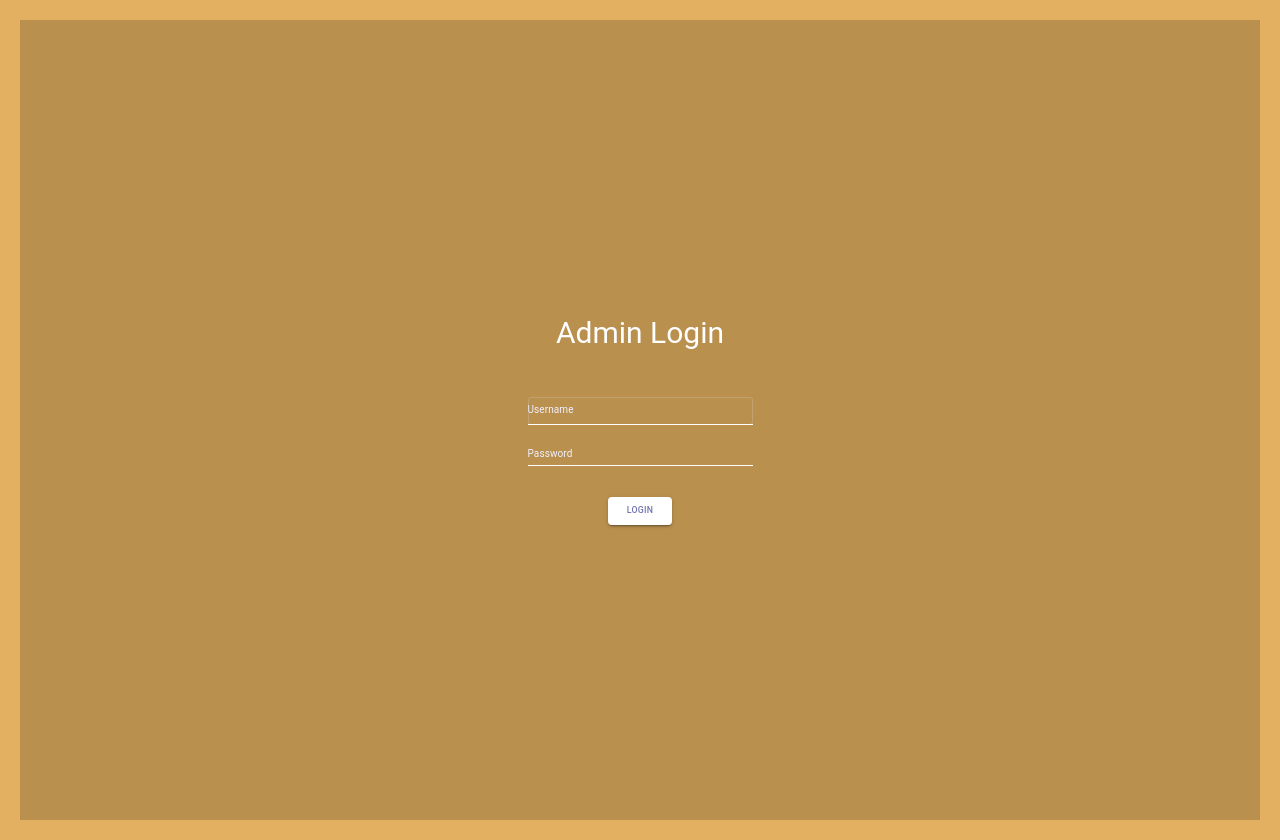
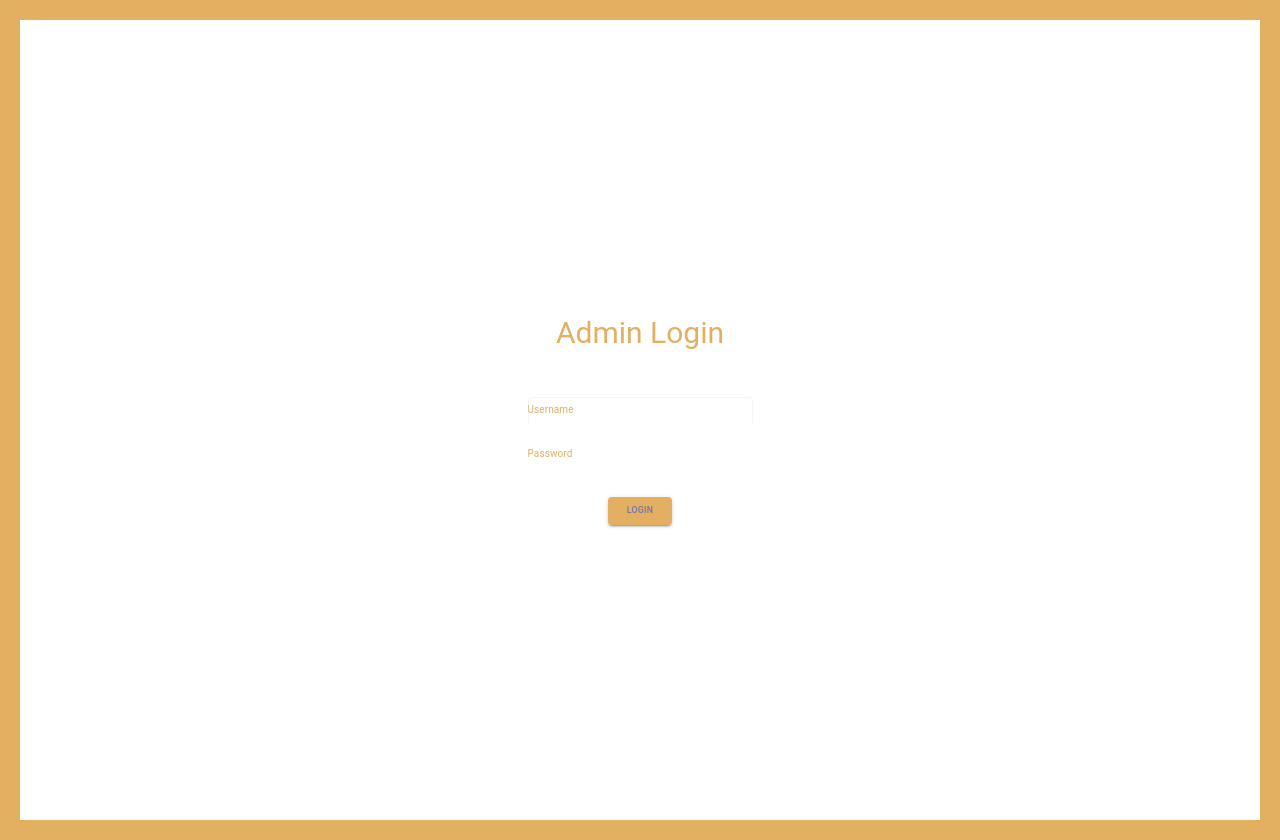
Before and after one commit to NoahVandy/RAAD, a React (Create React App) app: page /admin/login in a window 1280 px wide. Built offline with nearby package versions, Linux system fonts and the light colour scheme.

Commit message:
made changes to admin styles

```diff
--- a/src/components/Admin/components/Login/view.js
+++ b/src/components/Admin/components/Login/view.js
@@ -4,7 +4,7 @@ import { makeStyles, Typography, TextField, Button } from '@material-ui/core';
 
 const useStyles = makeStyles({
   container: {
-    backgroundColor: '#b9904e',
+    backgroundColor: '#fff',
     display: 'flex',
     flexDirection: 'column',
     alignItems: 'center',
@@ -17,25 +17,28 @@ const useStyles = makeStyles({
   loginInput: {
     minWidth: 225,
     '& label.Mui-focused': {
-      color: '#F1F0FF',
+      color: '#e2b060',
     },
     '& .MuiInput-underline:after': {
       borderBottomColor: 'white',
     },
     '& label': {
-      color: '#F1F0FF',
+      color: '#e2b060',
     },
     '& .MuiInput-underline:before': {
       borderBottomColor: 'white',
     },
     '& .MuiInputBase-input': {
-      color: '#F1F0FF',
+      color: '#e2b060',
       backgroundColor: 'transparent'
     },
-    color: '#F1F0FF'
+    color: '#e2b060'
+  },
+  loginTitle: {
+    color: '#e2b060'
   },
   button: {
-    backgroundColor: '#fff',
+    backgroundColor: '#e2b060',
     color: '#7373AF'
   }
 });
@@ -50,7 +53,7 @@ export default function LoginView({
   return (
     <div className="App">
       <header className={classes.container}>
-        <Typography variant='h3'>
+        <Typography variant='h3' className={classes.loginTitle}>
           Admin Login
         </Typography>
         <br />
--- a/src/components/Admin/components/NewProduct/view.js
+++ b/src/components/Admin/components/NewProduct/view.js
@@ -4,49 +4,54 @@ import { makeStyles, Typography, TextField, Button } from '@material-ui/core';
 
 const useStyles = makeStyles((theme) => ({
   title: {
-    height: 32
+    height: 32,
+    color: '#e2b060',
+    marginBottom: 20
   },
   form: {
-    background: '#b9904e',
+    background: '#fff',
     display: 'flex',
     flexDirection: 'column',
     alignItems: 'center',
     justifyContent: 'flex-start',
     padding: 50,
     borderRadius: 10,
-    width: 'auto',
+    width: '75%',
+    marginLeft: 'auto',
+    marginRight: 'auto',
     // (4% = footer) + (64px = Search Bar) + (10px = Search Bar margin) + (32px = title) + (40px = margin) + (14px extra)
     height: "calc(96% - 160px)",
     margin: 20
   },
   input: {
+    borderBottom: 'solid 1px #e2b060',
     width: '75%',
     maxWidth: 500,
     minWidth: 100,
     marginBottom: 25,
     overflow: 'hidden',
-    color: 'white',
+    color: '#e2b060',
     '& .MuiInputBase-input': {
-      color: 'white',
+      color: '#e2b060',
       fontSize: 'calc(5px + 2vmin)',
     },
     '& label': {
-      color: 'white',
+      color: '#e2b060',
       fontSize: 'calc(2vmin)',
     },
     '& .MuiInput-underline:before': {
-      borderBottomColor: 'white',
+      borderBottomColor: '#e2b060',
     },
     '& label.Mui-focused': {
-      color: 'rgb(214, 214, 214)',
+      color: '#f0ba64',
     },
     '& .MuiInput-underline:after': {
-      borderBottomColor: 'rgb(214, 214, 214)',
+      borderBottomColor: '#f0ba64',
     },
   },
   button: {
     marginTop: 10,
-    background: 'black',
+    background: '#e2b060',
     color: 'white'
   }
 }));
@@ -60,10 +65,10 @@ export default function NewProductView({
 
   return (
     <div className="App">
-      <Typography variant="h5" className={styles.title}>
-        Product Creation
+      <div className={styles.form}>
+        <Typography variant="h5" className={styles.title}>
+          Product Creation
       </Typography>
-      <div className={styles.form}>
         <TextField
           id="name"
           label="Name"
--- a/src/components/Admin/index.js
+++ b/src/components/Admin/index.js
@@ -10,8 +10,8 @@ const useStyles = makeStyles((theme) => ({
 
   button: {
     marginTop: 10,
-    background: 'black',
-    color: 'white'
+    background: 'white',
+    color: '#e2b060'
   }
 }));
 
```
